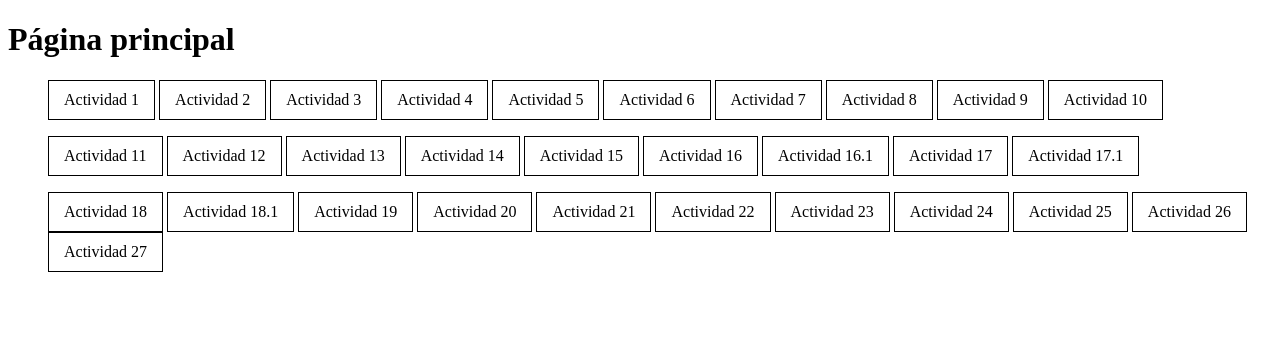
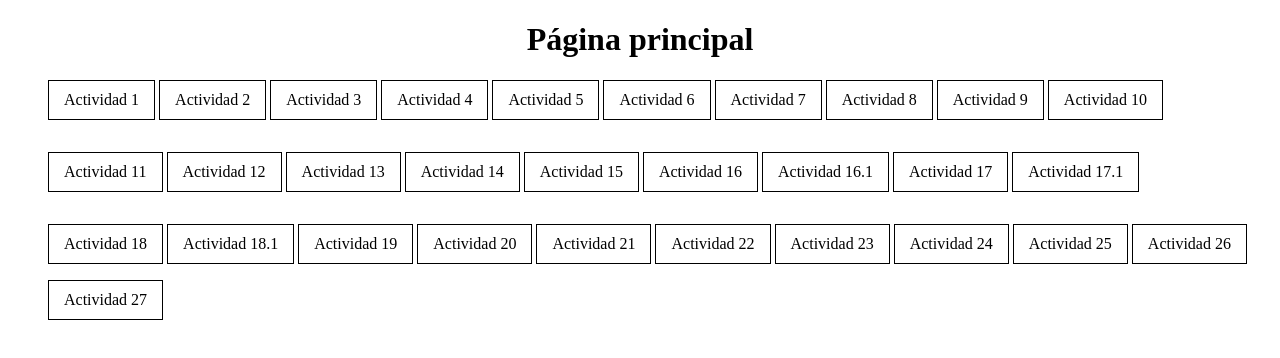
Before and after one commit to Willy93-coder/lenguajeMarcas, a plain HTML site: page index.html in a window 1280 px wide. Drawn offline with Linux system fonts and the light colour scheme.

Commit message:
Añadido: etiqueta h1 centrado y margin-bottom a la clase button

```diff
--- a/app.css
+++ b/app.css
@@ -1,7 +1,12 @@
+h1 {
+    text-align: center;
+}
+
 .button {
     display: inline-block;
     padding: 10px 15px;
     border: 1px solid black;
+    margin-bottom: 1rem;
 }
 
 .button:hover {
```
